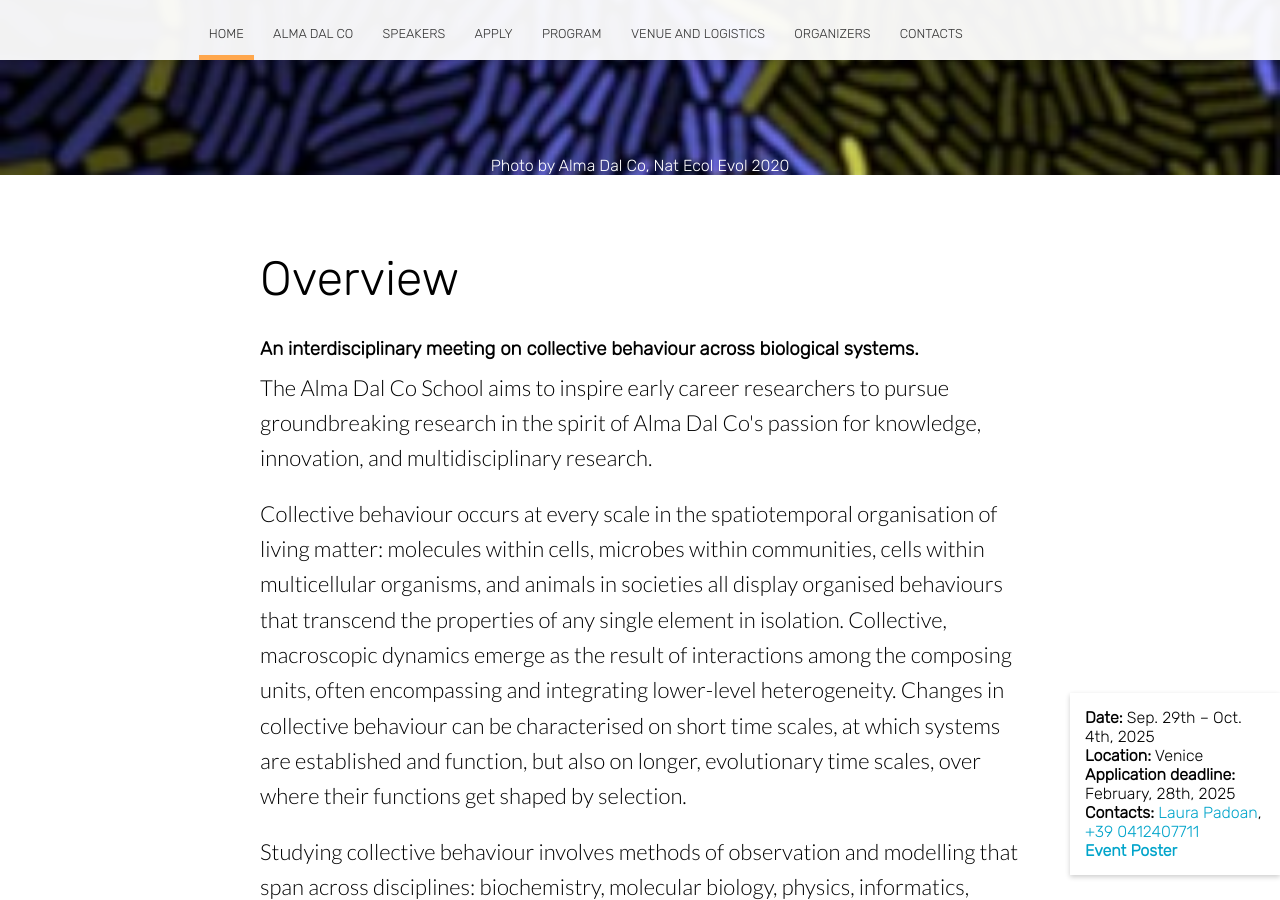
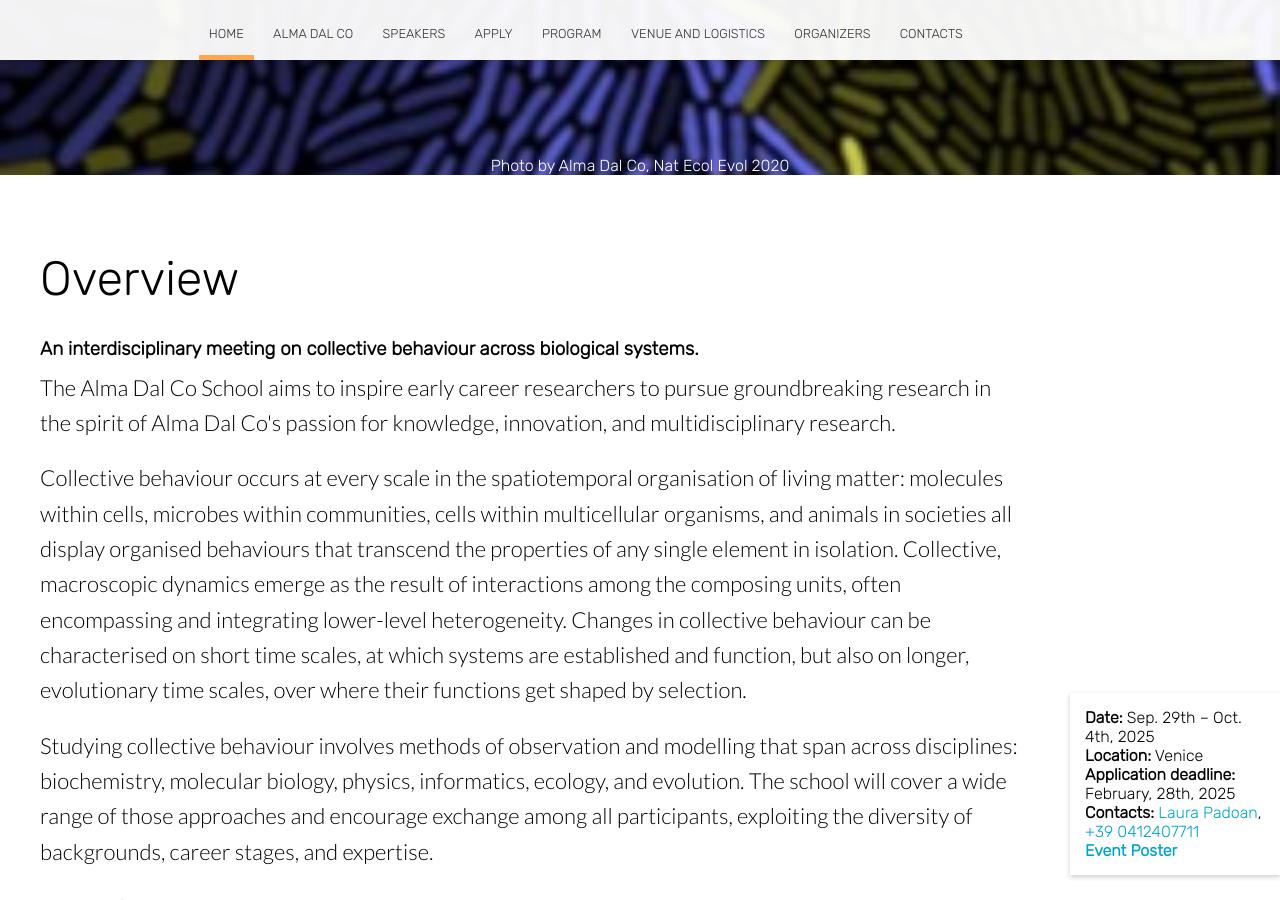
Before and after one commit to almadalcoschool/almadalcoschool.github.io, a Jekyll site: the page built from index.html, in a window 1280 px wide and 900 px high, scrolled down 455 px. Built offline with Jekyll 4.4.1, drawn with Linux system fonts in a browser that asks for light colours; nearby versions of some CDN libraries; the list of posts is cut into pages by our own code.

Commit message:
back to previous version

```diff
--- a/index.html
+++ b/index.html
@@ -18,7 +18,6 @@ image: /images/home/paper_natEcoEvol2020.jpg
         }
     .main-content {
             margin-right: 220px; /* Adjust this value based on the width of fixed-box plus some extra space */
-            margin-left: 220px; /* Adjust this value based on the width of fixed-box plus some extra space */
         }
 
     /* Title styles */
```
